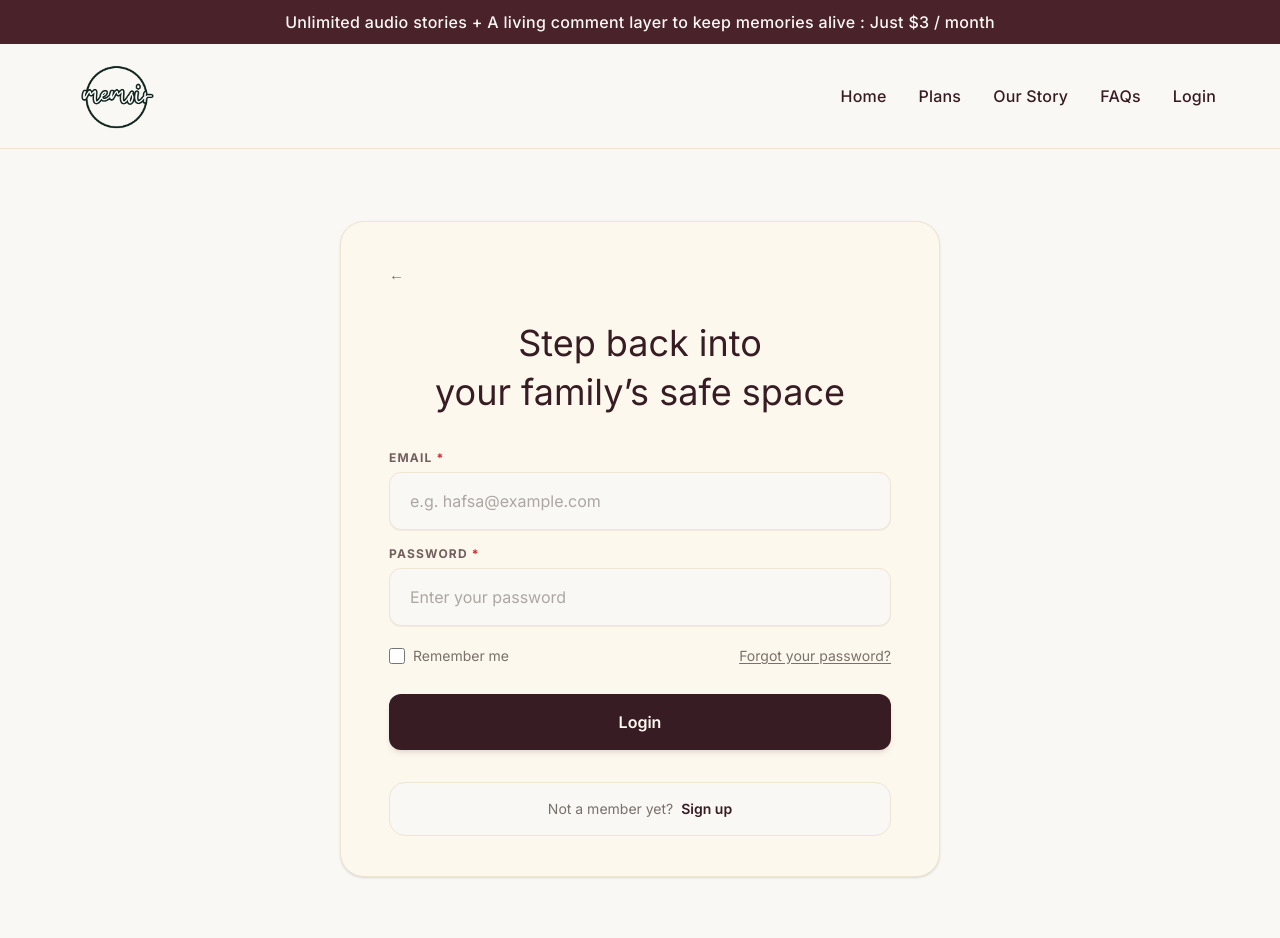
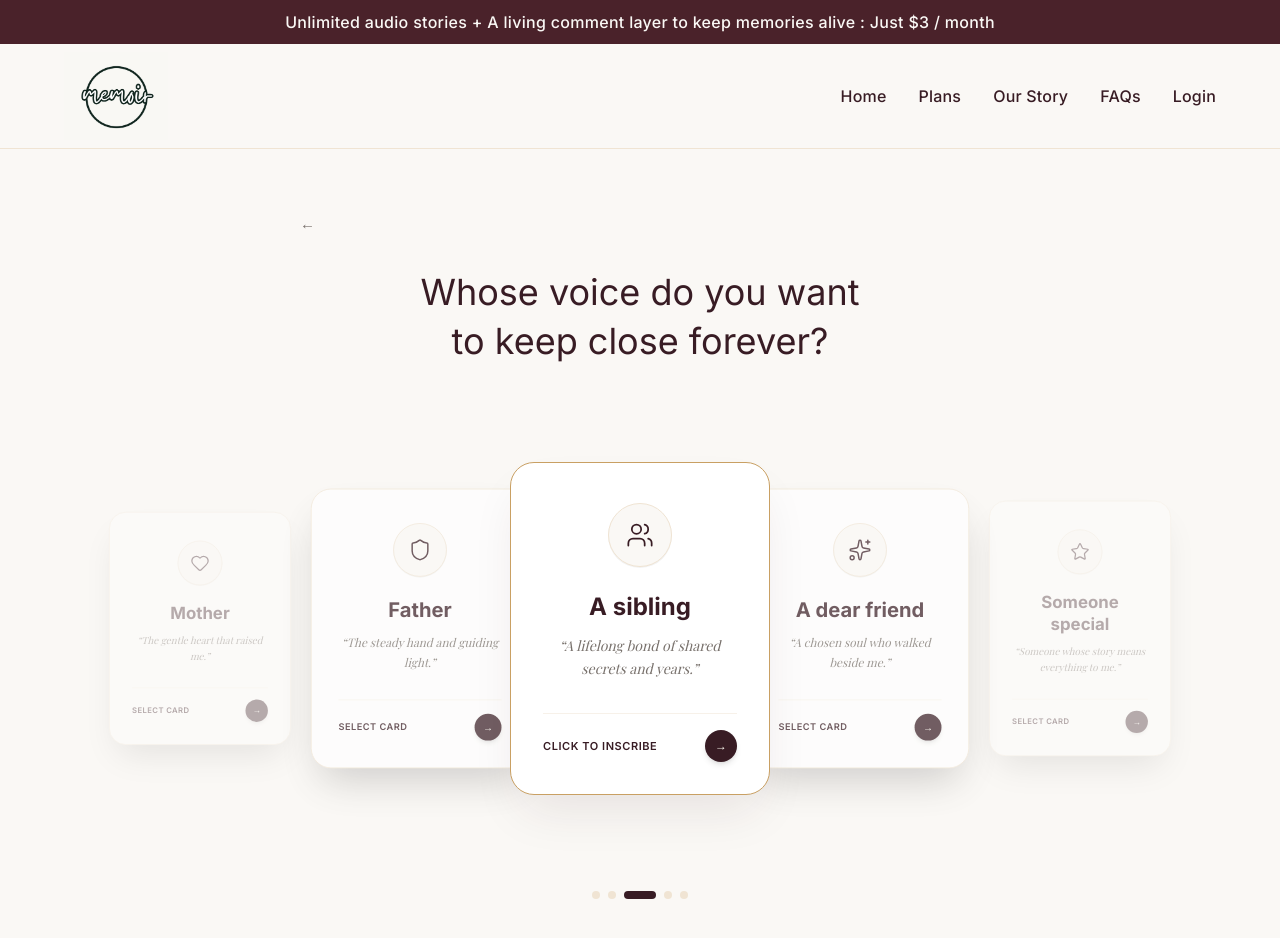
Before and after one commit to Hifza-155/memoirproject-frontend, a Next.js app: page /login in a window 1280 px wide. Shown: the top 938 px of the page. Built offline with nearby package versions, Linux system fonts and the light colour scheme; a web font is replaced by a local one.

Commit message:
align auth forms with theme tokens and fix signup flow

```diff
--- a/src/features/auth/LoginForm.tsx
+++ b/src/features/auth/LoginForm.tsx
@@ -1,193 +1,396 @@
 /**
- * @file page.tsx (LoginForm)
- * @description Client-side React component that renders the user login interface,
- * manages form field validation via React Hook Form and Zod, and delegates network requests
- * and submission states to the `useAuth` custom hook while preserving exact frame and layout specs,
- * refactored to use shared theme color tokens.
+ * @file MemorySubjectSelection.tsx
+ * @description Component rendering memory subject cards in an interactive 3D Coverflow
+ * stacked deck carousel with drag/swipe and keyboard arrow navigation, styled with a warm heirloom aesthetic,
+ * perfectly aligned with login/signup container specs, field sizes, and spacing, with strict TypeScript types.
  */
 
 "use client";
 
-import { useState } from "react";
-import Link from "next/link";
-import { loginSchema, LoginInput } from "./schemas";
-import { motion } from "framer-motion";
-import { useForm } from "react-hook-form";
-import { zodResolver } from "@hookform/resolvers/zod";
-import { useAuth } from "./hooks";
+import { useState, useEffect } from "react";
+import { useRouter } from "next/navigation";
+import { motion, PanInfo } from "framer-motion";
+import { Heart, Shield, Users, Sparkles, Star } from "lucide-react";
 
-export default function LoginForm() {
-  const [rememberMe, setRememberMe] = useState(false);
-  const [infoMessage, setInfoMessage] = useState<string | null>(null);
-  const { loading, serverError, setServerError, handleLogin } = useAuth();
+export default function MemorySubjectSelection() {
+  const router = useRouter();
 
-  const {
-    register,
-    handleSubmit,
-    formState: { errors },
-  } = useForm<LoginInput>({
-    resolver: zodResolver(loginSchema),
-  });
+  const options = [
+    {
+      id: "mother",
+      label: "Mother",
+      description: "The gentle heart that raised me.",
+      icon: Heart,
+    },
+    {
+      id: "father",
+      label: "Father",
+      description: "The steady hand and guiding light.",
+      icon: Shield,
+    },
+    {
+      id: "sibling",
+      label: "A sibling",
+      description: "A lifelong bond of shared secrets and years.",
+      icon: Users,
+    },
+    {
+      id: "friend",
+      label: "A dear friend",
+      description: "A chosen soul who walked beside me.",
+      icon: Sparkles,
+    },
+    {
+      id: "other",
+      label: "Someone special",
+      description: "Someone whose story means everything to me.",
+      icon: Star,
+    },
+  ];
 
-  const handleForgotPassword = (e: React.MouseEvent) => {
-    e.preventDefault();
-    setServerError(null);
-    setInfoMessage("Password reset functionality will be available soon.");
+  const [activeIndex, setActiveIndex] = useState(2); // Center card (Index 2 of 0-4)
+  const [selectedOption, setSelectedOption] = useState<string | null>(null);
+  const [step, setStep] = useState<"flipping" | "details">("flipping");
+
+  // Inscription form state
+  const [name, setName] = useState("");
+  const [dob, setDob] = useState("");
+  const [dod, setDod] = useState("");
+  const [isAlive, setIsAlive] = useState(true);
+
+  // Validation error state
+  const [errorMessage, setErrorMessage] = useState<string | null>(null);
+
+  // Keyboard arrow navigation support
+  useEffect(() => {
+    const handleKeyDown = (e: KeyboardEvent) => {
+      if (step !== "flipping") return;
+      if (e.key === "ArrowRight" && activeIndex < options.length - 1) {
+        setActiveIndex((prev) => prev + 1);
+      } else if (e.key === "ArrowLeft" && activeIndex > 0) {
+        setActiveIndex((prev) => prev - 1);
+      }
+    };
+    window.addEventListener("keydown", handleKeyDown);
+    return () => window.removeEventListener("keydown", handleKeyDown);
+  }, [activeIndex, options.length, step]);
+
+  const handleCardClick = (index: number, id: string) => {
+    if (index !== activeIndex) {
+      setActiveIndex(index);
+    } else {
+      setSelectedOption(id);
+      setStep("details");
+      setErrorMessage(null);
+    }
+  };
+
+  const handleDragEnd = (
+    _event: MouseEvent | TouchEvent | PointerEvent,
+    info: PanInfo
+  ) => {
+    const swipeThreshold = 40;
+    if (info.offset.x < -swipeThreshold && activeIndex < options.length - 1) {
+      setActiveIndex((prev) => prev + 1);
+    } else if (info.offset.x > swipeThreshold && activeIndex > 0) {
+      setActiveIndex((prev) => prev - 1);
+    }
+  };
+
+  const handleFinalSubmit = () => {
+    setErrorMessage(null);
+
+    // Lightweight validation checks
+    if (!name.trim()) {
+      setErrorMessage("Please enter their name to continue.");
+      return;
+    }
+
+    if (!dob.trim()) {
+      setErrorMessage("Please select their date of birth.");
+      return;
+    }
+
+    if (!isAlive && !dod.trim()) {
+      setErrorMessage(
+        'Please select their date of passing, or check "Still with us".',
+      );
+      return;
+    }
+
+    // Package the onboarding details into localStorage for memoir creation post-signup
+    const memoirDraft = {
+      subject_name: name.trim(),
+      subject_born_on: dob.trim(),
+      subject_died_on: isAlive ? null : dod.trim(),
+      subject_is_living: isAlive,
+      description: `A memoir dedicated to my ${selectedOption || "loved one"}.`,
+    };
+
+    localStorage.setItem("pending_memoir", JSON.stringify(memoirDraft));
+
+    // Proceed to your signup / authentication screen
+    router.push("/handwritten-note");
   };
 
   return (
     <section className="min-h-screen bg-memory-bg text-memory-primary flex items-center justify-center px-6 py-16 relative z-10 font-sans selection:bg-memory-primary selection:text-memory-light">
+      {/* Main content wrapper perfectly consistent with Login/Signup frame and spacing */}
+      <div className="w-full max-w-170 flex flex-col items-center">
+        {/* Consistent Back Button */}
+        <div className="mb-8 w-full flex justify-start">
+          <button
+            type="button"
+            onClick={() => {
+              if (step === "details") {
+                setStep("flipping");
+                setErrorMessage(null);
+              } else {
+                router.back();
+              }
+            }}
+            className="text-memory-muted hover:text-memory-primary text-[15px] font-medium transition inline-flex items-center gap-1 cursor-pointer"
+          >
+            ←
+          </button>
+        </div>
+
+        {step === "flipping" ? (
+          <>
+            {/* Heading */}
             <motion.div
               initial={{ opacity: 0, y: 15 }}
               animate={{ opacity: 1, y: 0 }}
               transition={{ duration: 0.4, ease: "easeOut" }}
-        className="w-full bg-memory-card border border-memory-border rounded-3xl px-8 md:px-12 py-10 shadow-sm max-w-150"
+              className="text-center mb-8"
             >
-        {/* Back */}
-        <div className="mb-8">
-          <Link
-            href="/"
-            className="text-memory-muted hover:text-memory-primary text-[15px] font-medium transition inline-flex items-center gap-1"
+              <h1 className="text-3xl md:text-4xl text-memory-primary leading-snug">
+                Whose voice do you want <br className="hidden sm:block" /> to keep close forever?
+              </h1>
+            </motion.div>
+
+            {/* 3D Coverflow Carousel Deck View with Drag Support */}
+            <div className="relative w-full max-w-lg h-115 flex items-center justify-center overflow-visible mb-6 cursor-grab active:cursor-grabbing">
+              {options.map((option, index) => {
+                const offset = index - activeIndex;
+                const absOffset = Math.abs(offset);
+
+                const xOffset = offset * 220;
+                const scale =
+                  absOffset === 0 ? 1 : absOffset === 1 ? 0.84 : 0.7;
+                const opacity =
+                  absOffset === 0 ? 1 : absOffset === 1 ? 0.7 : 0.35;
+                const zIndex = 10 - absOffset;
+                const isCenter = absOffset === 0;
+                const IconComponent = option.icon;
+
+                return (
+                  <motion.div
+                    key={option.id}
+                    onClick={() => handleCardClick(index, option.id)}
+                    drag={isCenter ? "x" : false}
+                    dragConstraints={{ left: 0, right: 0 }}
+                    onDragEnd={handleDragEnd}
+                    className={`absolute w-65 bg-white rounded-3xl p-8 shadow-2xl cursor-pointer flex flex-col justify-between border select-none text-center ${
+                      isCenter
+                        ? "border-memory-accent shadow-memory-primary/10"
+                        : "border-memory-border"
+                    }`}
+                    animate={{
+                      x: xOffset,
+                      scale: scale,
+                      opacity: opacity,
+                      zIndex: zIndex,
+                    }}
+                    transition={{
+                      type: "spring",
+                      stiffness: 320,
+                      damping: 32,
+                    }}
                   >
-            ←
-          </Link>
+                    {/* Warm Keepsake Circular Emblem Badge */}
+                    <div className="flex flex-col items-center pt-2">
+                      <div className="w-16 h-16 rounded-full bg-memory-bg border border-memory-border flex items-center justify-center mb-6 shadow-2xs">
+                        <IconComponent className="w-7 h-7 text-memory-primary stroke-[1.5]" />
                       </div>
 
-        {/* Header */}
+                      {/* Card Content */}
+                      <div className="pointer-events-none w-full">
+                        <h2 className="text-2xl text-memory-primary mb-3 font-bold">
+                          {option.label}
+                        </h2>
+                        <p className="text-sm text-memory-muted leading-relaxed mb-8 font-serif italic max-w-50 mx-auto">
+                          &ldquo;{option.description}&rdquo;
+                        </p>
+                      </div>
+                    </div>
+
+                    {/* Card Action Footer */}
+                    <div className="pt-4 border-t border-memory-border/50 flex items-center justify-between pointer-events-none w-full">
+                      <span className="text-[11px] uppercase tracking-wider font-semibold text-memory-primary">
+                        {isCenter ? "Click to Inscribe" : "Select Card"}
+                      </span>
+                      <div className="w-8 h-8 rounded-full bg-memory-primary text-memory-light flex items-center justify-center text-xs shadow-md">
+                        →
+                      </div>
+                    </div>
+                  </motion.div>
+                );
+              })}
+            </div>
+
+            {/* Pagination indicator dots */}
+            <div className="flex items-center gap-2 mt-2">
+              {options.map((_, i) => (
+                <button
+                  key={i}
+                  type="button"
+                  onClick={() => setActiveIndex(i)}
+                  className={`h-2 rounded-full transition-all duration-300 cursor-pointer ${
+                    activeIndex === i
+                      ? "w-8 bg-memory-primary"
+                      : "w-2 bg-memory-border hover:bg-memory-muted"
+                  }`}
+                  aria-label={`Go to card ${i + 1}`}
+                />
+              ))}
+            </div>
+          </>
+        ) : (
+          /* DETAIL INSCRIPTION PAGE - Perfectly matched to Login/Signup layout and field sizing */
+          <motion.div
+            initial={{ opacity: 0, scale: 0.98 }}
+            animate={{ opacity: 1, scale: 1 }}
+            transition={{ duration: 0.3 }}
+            className="w-full bg-memory-card border border-memory-border rounded-3xl px-8 md:px-12 py-10 shadow-sm"
+          >
             <div className="text-center mb-8">
               <h1 className="text-3xl md:text-4xl text-memory-primary leading-snug">
-            Step back into <br /> your family&rsquo;s safe space
+                Inscribed for{" "}
+                <span className="text-memory-accent italic">
+                  {options.find((o) => o.id === selectedOption)?.label}
+                </span>
               </h1>
+              <p className="text-memory-muted text-[15px] mt-2">
+                Jot down a few simple details to keep their memory close.
+              </p>
             </div>
 
-        {/* Server Error / Info Banners */}
-        {serverError && (
+            {/* Error Notification Banner */}
+            {errorMessage && (
               <div className="mb-6 p-4 bg-memory-card border border-memory-border text-memory-primary rounded-xl text-sm">
-            Login Failed: {serverError}
+                {errorMessage}
               </div>
             )}
 
-        {infoMessage && (
-          <div className="mb-6 p-4 bg-memory-card border border-memory-border text-memory-primary rounded-xl text-sm">
-            {infoMessage}
-          </div>
-        )}
-
-        <form
-          onSubmit={handleSubmit(handleLogin)}
-          className="flex flex-col gap-4"
-          noValidate
-        >
+            <div className="flex flex-col gap-4 mb-6">
+              {/* Name Input */}
               <div>
                 <label
-              htmlFor="login-email"
+                  htmlFor="subject-name"
                   className="block text-xs uppercase tracking-widest font-bold text-memory-primary/70 mb-1.5"
                 >
-              Email
+                  Their Name
                   <span aria-hidden="true" className="ml-1 text-memory-required">
                     *
                   </span>
                 </label>
-
                 <input
-              id="login-email"
-              type="email"
-              placeholder="e.g. hafsa@example.com"
-              {...register("email")}
-              className={`w-full rounded-xl border bg-memory-bg px-5 py-4 text-[16px] text-memory-primary placeholder:text-memory-muted/60 outline-none transition-all duration-300 shadow-2xs ${
-                errors.email
-                  ? "border-memory-border focus:ring-2 focus:ring-memory-accent/20"
-                  : "border-memory-border focus:border-memory-accent focus:ring-2 focus:ring-memory-accent/20"
-              }`}
+                  id="subject-name"
+                  type="text"
+                  value={name}
+                  onChange={(e) => {
+                    setName(e.target.value);
+                    if (errorMessage) setErrorMessage(null);
+                  }}
+                  placeholder="e.g. Fatima Khan"
+                  className="w-full rounded-xl border bg-memory-bg px-5 py-4 text-[16px] text-memory-primary placeholder:text-memory-muted/60 outline-none transition-all duration-300 shadow-2xs border-memory-border focus:border-memory-accent focus:ring-2 focus:ring-memory-accent/20"
                 />
-
-            {errors.email && (
-              <p className="mt-1 text-xs text-memory-muted font-medium">
-                {errors.email.message}
-              </p>
-            )}
               </div>
 
+              {/* Dates Grid with Calendar Pickers */}
+              <div className="grid grid-cols-1 sm:grid-cols-2 gap-4">
                 <div>
                   <label
-              htmlFor="login-password"
+                    htmlFor="subject-dob"
                     className="block text-xs uppercase tracking-widest font-bold text-memory-primary/70 mb-1.5"
                   >
-              Password
+                    Date of Birth
                     <span aria-hidden="true" className="ml-1 text-memory-required">
                       *
                     </span>
                   </label>
+                  <input
+                    id="subject-dob"
+                    type="date"
+                    value={dob}
+                    onChange={(e) => {
+                      setDob(e.target.value);
+                      if (errorMessage) setErrorMessage(null);
+                    }}
+                    className="w-full rounded-xl border bg-memory-bg px-5 py-4 text-[16px] text-memory-primary outline-none transition-all duration-300 shadow-2xs border-memory-border focus:border-memory-accent focus:ring-2 focus:ring-memory-accent/20 cursor-pointer"
+                  />
+                </div>
 
+                <div>
+                  <div className="flex justify-between items-center mb-1.5">
+                    <label
+                      htmlFor="subject-dod"
+                      className="text-xs uppercase tracking-widest font-bold text-memory-primary/70"
+                    >
+                      Date of Passing
+                      {!isAlive && (
+                        <span aria-hidden="true" className="ml-1 text-memory-required">
+                          *
+                        </span>
+                      )}
+                    </label>
+                    <label className="flex items-center gap-1.5 text-xs text-memory-muted cursor-pointer select-none">
                       <input
-              id="login-password"
-              type="password"
-              placeholder="Enter your password"
-              {...register("password")}
-              className={`w-full rounded-xl border bg-memory-bg px-5 py-4 text-[16px] text-memory-primary placeholder:text-memory-muted/60 outline-none transition-all duration-300 shadow-2xs ${
-                errors.password
-                  ? "border-memory-border focus:ring-2 focus:ring-memory-accent/20"
-                  : "border-memory-border focus:border-memory-accent focus:ring-2 focus:ring-memory-accent/20"
+                        type="checkbox"
+                        checked={isAlive}
+                        onChange={(e) => {
+                          setIsAlive(e.target.checked);
+                          if (e.target.checked) setDod("");
+                          if (errorMessage) setErrorMessage(null);
+                        }}
+                        className="w-4 h-4 rounded border-memory-border text-memory-primary accent-memory-primary cursor-pointer"
+                      />
+                      <span>Still with us</span>
+                    </label>
+                  </div>
+                  <input
+                    id="subject-dod"
+                    type="date"
+                    value={dod}
+                    onChange={(e) => {
+                      setDod(e.target.value);
+                      if (errorMessage) setErrorMessage(null);
+                    }}
+                    disabled={isAlive}
+                    className={`w-full rounded-xl border px-5 py-4 text-[16px] shadow-2xs transition ${
+                      isAlive
+                        ? "bg-memory-card border-memory-border text-memory-muted opacity-60 cursor-not-allowed"
+                        : "bg-memory-bg border-memory-border text-memory-primary focus:border-memory-accent focus:ring-2 focus:ring-memory-accent/20 cursor-pointer"
                     }`}
                   />
+                </div>
+              </div>
+            </div>
 
-            {errors.password && (
-              <p className="mt-1 text-xs text-memory-muted font-medium">
-                {errors.password.message}
-              </p>
+            {/* Final Submit Button */}
+            <motion.button
+              type="button"
+              onClick={handleFinalSubmit}
+              whileHover={{ scale: 1.01 }}
+              whileTap={{ scale: 0.99 }}
+              className="w-full mt-2 py-4 rounded-xl text-[16px] font-semibold transition-all duration-300 cursor-pointer shadow-md bg-memory-primary text-memory-light hover:bg-memory-maroon shadow-memory-primary/10"
+            >
+              Continue to Memory
+            </motion.button>
+          </motion.div>
         )}
       </div>
-
-          <div className="flex justify-between items-center text-sm text-memory-muted py-1">
-            <label
-              htmlFor="remember-me"
-              className="flex items-center gap-2 cursor-pointer"
-            >
-              <input
-                id="remember-me"
-                type="checkbox"
-                checked={rememberMe}
-                onChange={(e) => setRememberMe(e.target.checked)}
-                className="w-4 h-4 rounded border-memory-border text-memory-primary accent-memory-primary cursor-pointer"
-              />
-              <span>Remember me</span>
-            </label>
-
-            <button
-              type="button"
-              onClick={handleForgotPassword}
-              className="hover:text-memory-primary transition underline underline-offset-2 bg-transparent border-none cursor-pointer text-sm text-memory-muted"
-            >
-              Forgot your password?
-            </button>
-          </div>
-
-          <motion.button
-            type="submit"
-            disabled={loading}
-            whileHover={!loading ? { scale: 1.01 } : {}}
-            whileTap={!loading ? { scale: 0.99 } : {}}
-            className={`w-full mt-2 py-4 rounded-xl text-[16px] font-semibold transition-all duration-300 cursor-pointer shadow-md ${
-              !loading
-                ? "bg-memory-primary text-memory-light hover:bg-memory-maroon shadow-memory-primary/10"
-                : "bg-memory-border text-memory-muted cursor-not-allowed shadow-none"
-            }`}
-          >
-            {loading ? "Logging in..." : "Login"}
-          </motion.button>
-        </form>
-
-        {/* Footer Link */}
-        <div className="border border-memory-border rounded-2xl mt-8 py-4 text-center text-sm text-memory-muted bg-memory-bg">
-          Not a member yet?{" "}
-          <Link
-            href="/signup"
-            className="text-memory-primary font-semibold ml-1 hover:underline underline-offset-2"
-          >
-            Sign up
-          </Link>
-        </div>
-      </motion.div>
     </section>
   );
 }
--- a/src/features/auth/SignupForm.tsx
+++ b/src/features/auth/SignupForm.tsx
@@ -238,7 +238,7 @@ export default function SignupForm() {
 
         {/* Terms and Conditions Footer */}
         <p className="text-center text-sm text-memory-muted mt-8">
-          By clicking create an account you agree to the{" "}
+          By clicking continue you agree to the{" "}
           <span className="text-memory-primary font-medium cursor-pointer hover:underline underline-offset-2">
             Terms and Conditions
           </span>
```
Lines whose indentation alone changed are shown as unchanged.
